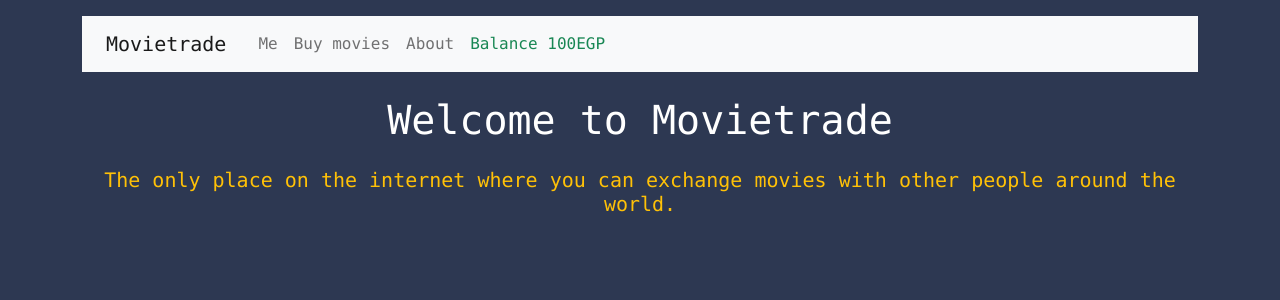
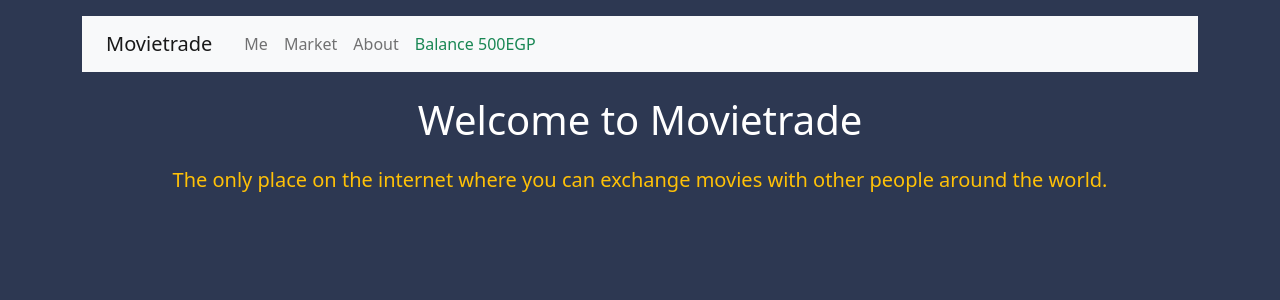
Before and after one commit to AbdullahFattah/movietrade, a React (Create React App) app: page / in a window 1280 px wide. Shown: the top 300 px of the page. Built offline with nearby package versions, Linux system fonts and the light colour scheme.

Commit message:
Balance and market updates

```diff
--- a/src/App.js
+++ b/src/App.js
@@ -7,9 +7,10 @@ import Me from "./components/me";
 import Buy from "./components/buy";
 import Purchase from "./components/purchase";
 import PurchaseComplete from "./components/purchase-complete";
+import Recharge from "./components/recharge";
 import { useState } from "react";
 function App() {
-  const [balance, setBalance] = useState(100);
+  const [balance, setBalance] = useState(500);
   return (
     <>
       <div className="container">
@@ -20,6 +21,10 @@ function App() {
             <Route path="/me" element={<Me />}></Route>
             <Route path="/buy-movies" element={<Buy />}></Route>
             <Route path="/about" element={<About />}></Route>
+            <Route
+              path="/recharge"
+              element={<Recharge balance={balance} setBalance={setBalance} />}
+            ></Route>
             <Route
               path="/purchase/:id"
               element={<Purchase balance={balance} setBalance={setBalance} />}
--- a/src/components/buy.js
+++ b/src/components/buy.js
@@ -18,7 +18,7 @@ export default function Buy() {
 
   return (
     <>
-      <h3 className="text-center mt-3 my-2">Buy movies</h3>
+      <h3 className="text-center mt-3 my-2">Buy movies & TV Shows</h3>
       <div className="container">
         <div className="row">
           <MovieRow
@@ -42,7 +42,9 @@ function MovieRow({ movie, handleBuy, selectedMovie, setSelectedMovie }) {
           <div className="card-body">
             <h5 className="card-title">{movie.title}</h5>
             <p className="card-text">{movie.description}</p>
-            <p className="card-text">${movie.price}</p>
+            <p className="card-text">
+              {movie.price}EGP (${Math.floor(movie.price / 19)})
+            </p>
             <Link to={`/purchase/` + movie.id} className="btn btn-primary">
               BUY NOW
             </Link>
--- a/src/components/navbar.js
+++ b/src/components/navbar.js
@@ -15,7 +15,7 @@ export default function Navbar({ balance }) {
         </div>
         <div className="navbar-nav ">
           <NavLink to="/buy-movies" className="nav-item nav-link ">
-            Buy movies
+            Market
           </NavLink>
         </div>
         <div className="navbar-nav ">
--- a/src/index.css
+++ b/src/index.css
@@ -1,7 +1,7 @@
 body{
   background-color: rgb(45, 56, 82);
   color: white;
-   font-family: "Lucida Console", "Courier New", monospace;
+   /* font-family: "Lucida Console", "Courier New", monospace; */
 }
 nav.div{
   margin-left: 20%;
```
Also changed, not shown: src/components/mashbouh.jpg (added), src/components/office.jpg (added).
